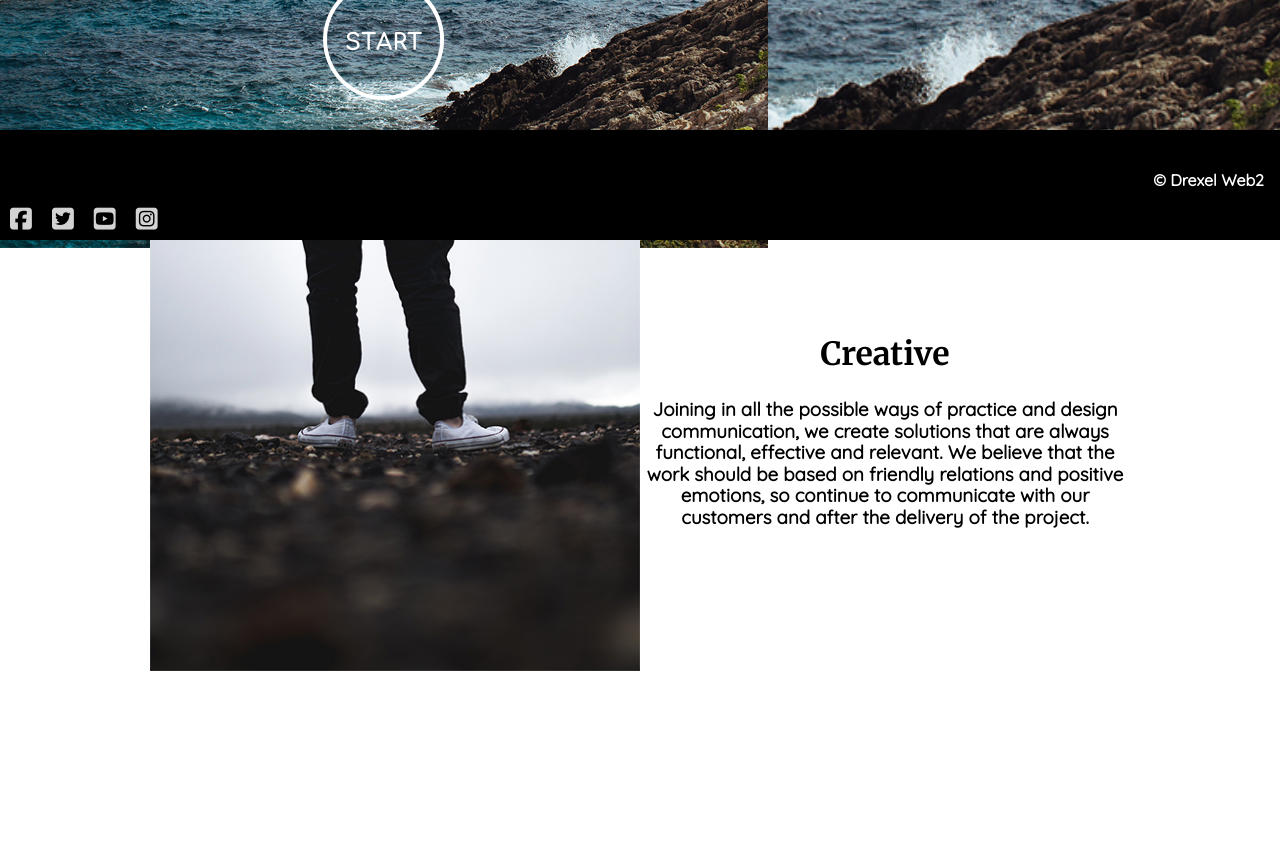
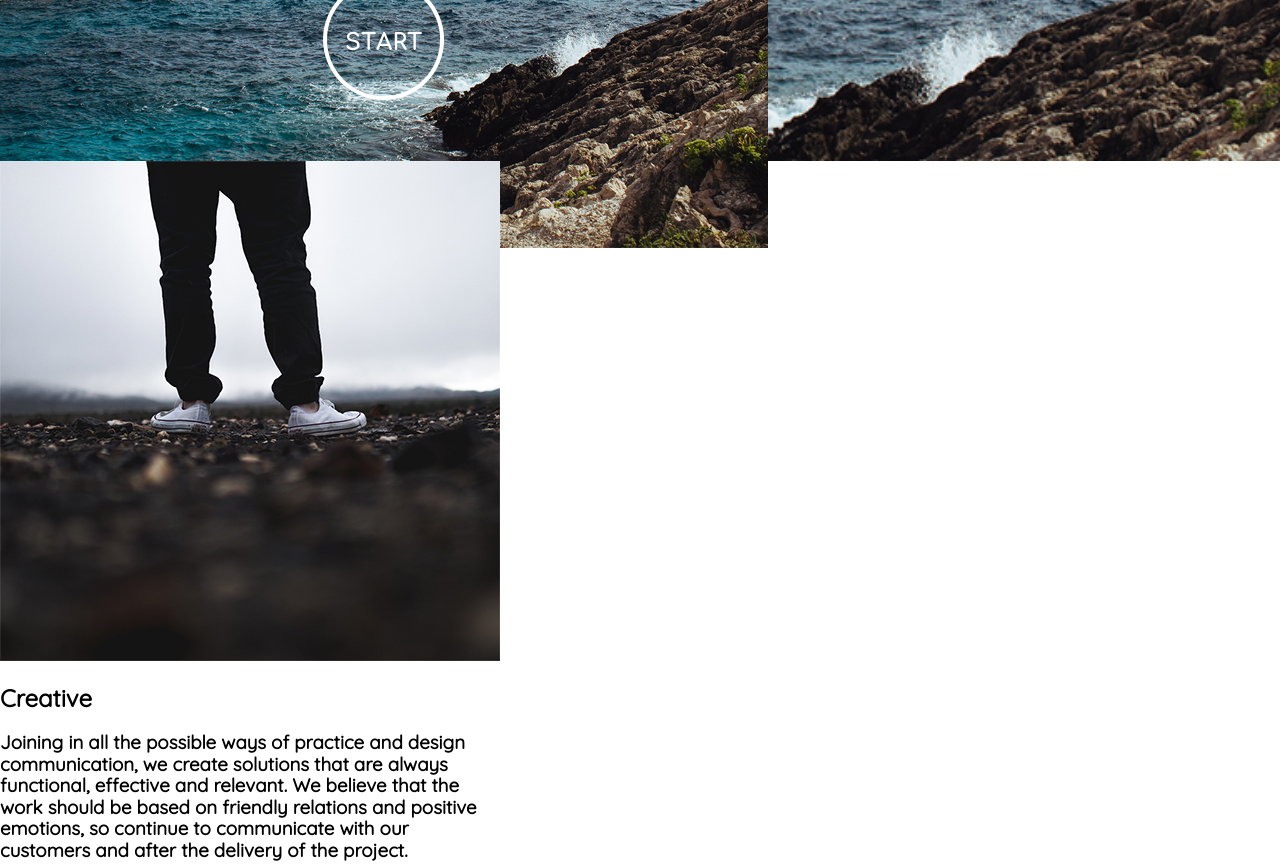
Before and after one commit to SayanaHere/InClassQuiz, a plain HTML site: page deploy/index.html in a window 1280 px wide. Shown: the part 560-1424 px from the top of the page. Before the commit the page ends 1255 px from the top, so only its background shows below. Drawn offline with nearby package versions, Linux system fonts and the light colour scheme; files that its build step writes are made by us from their sources.

Commit message:
updated grid

```diff
--- a/dev/scss/helpers/_variables.scss
+++ b/dev/scss/helpers/_variables.scss
@@ -18,4 +18,5 @@ $screen-xl-min: 1200px;
 // Colors
 $white: #fff;
 $black: #000;
-$gray: #d3d3d3
+$grey: #ECECEC;
+$darkgrey: #6B6B6B
--- a/dev/scss/layout/_footer.scss
+++ b/dev/scss/layout/_footer.scss
@@ -1,52 +1,71 @@
 /* =============
     Footer
 ============= */
-footer {
-    position: fixed;
-    left: 0px;
-    bottom: 0px;
-    height: 50px;
-    width: 100%;
+footer{
+    background-color: $black;
+    color: $grey;
+    text-align: center;
+    padding: 45px;
 
-    background-color: $black;
-    padding: 30px 0 30px;
-    text-align: center;
 
-    #footer-content {
-        h1 {
-            font-size: 1em;
-            color: $white;
-        }
-        @include lg {
-          text-align: right;
-          padding-right: 1em;
-        }
-
-        ul {
-
-            @include lg {
-                display: flex;
-            justify-content: left;
-            }
+    #footer-content{
+        ul{
             display: flex;
             justify-content: center;
 
-            li {
+            li{
                 margin: 0 10px;
 
-
-                a:link,
-                a:visited {
-                    color: $gray;
+                a:link, a:visited{
+                    color: $darkgrey;
                     transition: 0.25s;
-                    font-size: rem-calc(25);
+                    font-size: rem-calc(30);
                 }
 
-                a:hover,
-                a:active {
-                    color: $gray;
+                a:hover, a:active{
+                    color: $white;
                 }
             }
-        }
+
+            @include lg{
+                display: flex;
+                justify-content: flex-start;;
+            }
     }
+
+ h1{
+     font-size: rem-calc(11);
+
+     span{
+         color: red;
+     }
+
+     @include lg{
+         display: flex;
+         justify-content: flex-end;
+     }
+ }
+
+
+    // ul{
+    //     display: grid;
+    //     grid-template-columns: 30% auto 30%;
+    //     grid-template-areas: ". buttons .";
+
+    //     li{
+    //         grid-area: buttons;
+    //         margin: 0 10px;
+
+    //         a:link, a:visited{
+    //             color: $grey;
+    //             transition: 0.25s;
+    //         }
+
+    //         a:hover, a:active{
+    //             color: $white;
+    //         }
+    //     }
+    // }
+
 }
+}
--- a/dev/scss/sections/_section-2.scss
+++ b/dev/scss/sections/_section-2.scss
@@ -4,65 +4,76 @@
 
 
 #section-2 {
-
-
-    h2 {
-      font-family: 'Merriweather', serif;
-      font-size: 2em;
+  @include xl {
+      display: grid;
+      grid-template-columns: auto 1200px auto;
+      grid-template-areas: ". section-2-xl .";
   }
 
-    text-align: center;
-    margin: 20px 0px 40px;
-
+  #section-2-xl {
+      grid-area: section-2-xl;
 
       @include md {
-        #section-2-container {
           display: grid;
-            grid-template-columns: 50% auto;
-            grid-template-areas:
-              ". section-2-img"
-              "section-2-content section-2-img"
-              ". section-2-img";
+          grid-template-columns: 65% auto;
+          grid-template-areas: "article aside";
       }
 
-      margin: 20px 50px;
+      @include lg {
+          grid-template-columns: 50% auto;
+          grid-template-areas: "aside article";
       }
 
 
-    @include lg {
-      #section-2-container {
-        display: grid;
-        grid-template-columns: 50% auto;
-        grid-template-areas:
-          "section-2-img ."
-          "section-2-img section-2-content"
-          "section-2-img .";
+      aside {
+          background-image: url("../img/section-2/picture2.jpg");
+          background-size: cover;
+          background-position: center;
+          height: 320px;
+
+          @include md {
+              height: 246px;
+              grid-area: aside;
           }
 
-      margin: 20px 150px;
+          @include lg {
+              height: 600px;
           }
-
-
-
-    #section-2-img {
-      img {
-        width: 100%;
-      }
-
-      ;
-
-      grid-area: section-2-img;
 
       }
 
-    #section-2-content {
+      #section-2-container {
+          display: grid;
+          grid-template-areas: ". section-2 .";
+          grid-template-columns: 15px auto 15px;
+          background-color: $grey;
+          text-align: justify;
+          padding: 45px 0 100px;
 
-      grid-area: section-2-content;
+          h1 {
+              text-align: center;
+
+              @include md {
+                  text-align: left;
+              }
           }
 
-    hr {
-      height: 5px;
-      background-color: $white;
+          @include md {
+              grid-template-columns: 10% auto 10%;
+              padding: 20px 0 20px;
+              grid-area: article;
+          }
+
+          @include lg {
+              padding: 130px;
+          }
+
+          #section-2-content {
+              grid-area: section-2;
+
+
+          }
+      }
   }
 
 }
```
Also changed, not shown: 5 other files. Lines whose indentation alone changed are shown as unchanged.
